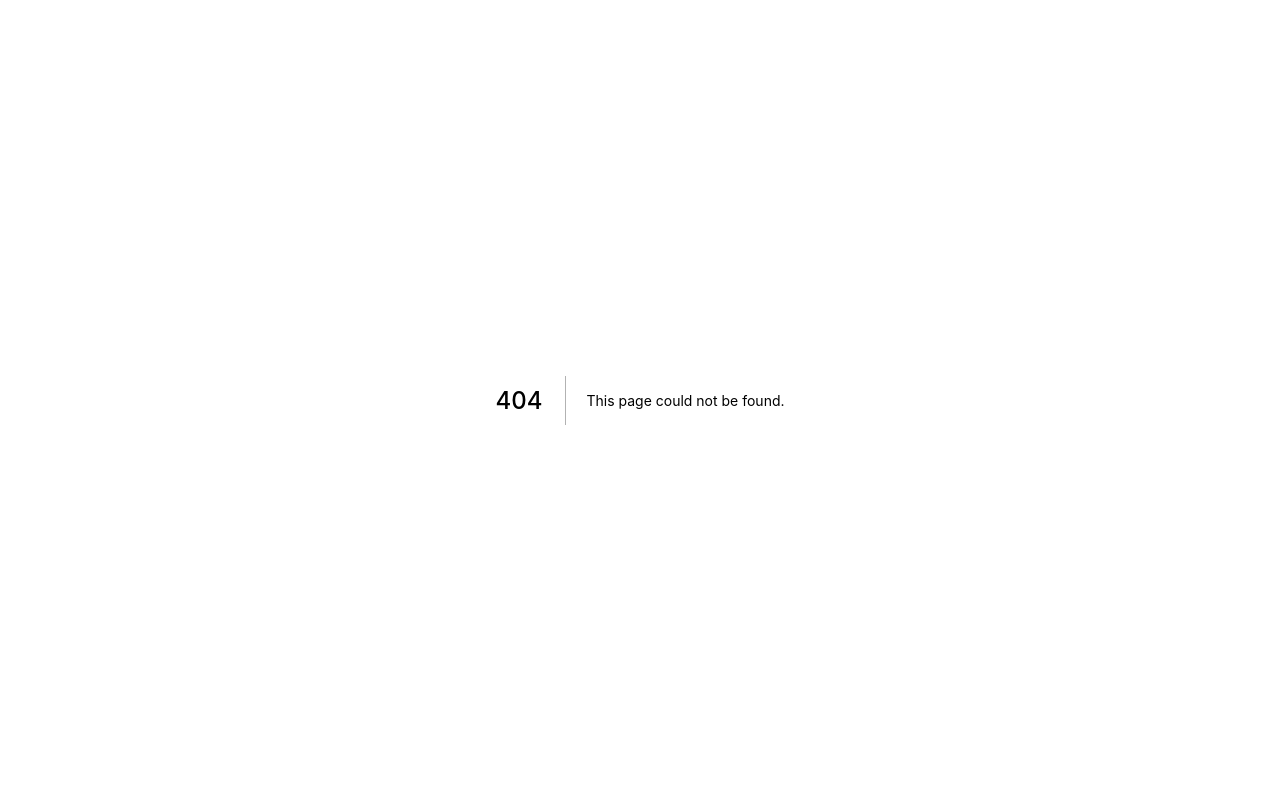
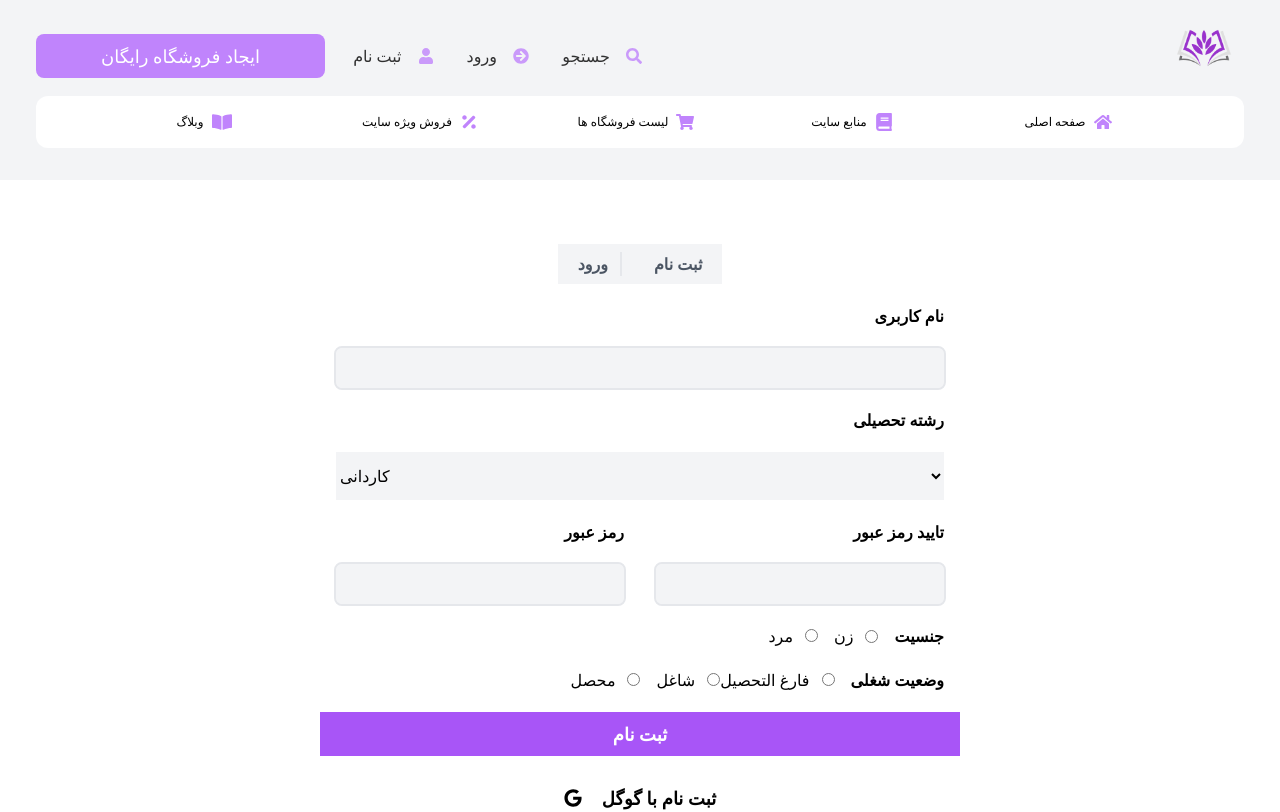
Before and after one commit to mohammadraufzahed/learning-ui, a Next.js app: page /login in a window 1280 px wide. Before the commit this address had no page. Shown: the top 812 px of the page. Built offline with nearby package versions, Linux system fonts and the light colour scheme.

Commit message:
Added the login page

```diff
--- /dev/null
+++ b/components/LoginForm/index.jsx
@@ -0,0 +1,107 @@
+import classes from "./style/index.module.scss";
+import { FaGoogle } from "react-icons/fa";
+
+const LoginForm = () => {
+  return (
+    <div className="my-16">
+      <div className="flex flex-row gap-3 mx-auto w-max justify-center bg-gray-100 font-bold text-gray-600 px-5 py-2">
+        <span className="border-r-2 border-gray-200 pr-3 mr-5">ورود</span>
+        <span>ثبت نام</span>
+      </div>
+      <div className="md:w-1/2 mx-auto">
+        <form>
+          <div className="text-right flex flex-col px-4 mt-5">
+            <label htmlFor="username" className="font-bold text-black">
+              نام کاربری
+            </label>
+            <input
+              name="username"
+              type="text"
+              className="bg-gray-100 rounded-md mt-5 py-2 outline-2 outline-gray-200 outline-double outline-rou"
+            />
+          </div>
+          <div className="text-right flex flex-col px-4 mt-5 relative">
+            <label htmlFor="username" className="font-bold text-black">
+              رشته تحصیلی
+            </label>
+            <select className="w-full bg-gray-100 py-3 mt-5">
+              <option defaultValue>کاردانی</option>
+              <option>کارشناسی</option>
+              <option>ارشد</option>
+            </select>
+          </div>
+          <div className="grid grid-cols-2">
+            <div className="text-right flex flex-col px-4 mt-5">
+              <label htmlFor="password" className="font-bold text-black">
+                رمز عبور
+              </label>
+              <input
+                name="password"
+                type="password"
+                className="bg-gray-100 rounded-md mt-5 py-2 outline-2 outline-gray-200 outline-double outline-rou"
+              />
+            </div>
+            <div className="text-right flex flex-col px-4 mt-5">
+              <label
+                htmlFor="password_confirm"
+                className="font-bold text-black"
+              >
+                تایید رمز عبور
+              </label>
+              <input
+                name="password_confirm"
+                type="password"
+                className="bg-gray-100 rounded-md mt-5 py-2 outline-2 outline-gray-200 outline-double outline-rou"
+              />
+            </div>
+          </div>
+          <div className="text-right flex flex-row-reverse justify-start px-4 mt-5">
+            <label htmlFor="gender" className="font-bold text-black ml-4">
+              جنسیت
+            </label>
+            <div className="flex flex-row justify-end items-center">
+              <div className="mr-4">
+                <label className="mr-3">مرد</label>
+                <input name="gender" id="gender" value="male" type="radio" />
+              </div>
+              <label className="mr-3">زن</label>
+              <input name="gender" id="gender" value="female" type="radio" />
+            </div>
+          </div>
+          <div className="text-right flex flex-row-reverse justify-start px-4 mt-5">
+            <label htmlFor="work" className="font-bold text-black ml-4">
+              وضعیت شغلی
+            </label>
+            <div className="flex flex-row justify-end items-center">
+              <div className="mr-4">
+                <label className="mr-3">محصل</label>
+                <input name="work" id="work" value="study" type="radio" />
+              </div>
+              <div>
+                <label className="mr-3">شاغل</label>
+                <input name="work" id="work" value="work" type="radio" />
+              </div>
+              <div>
+                <label className="mr-3">فارغ التحصیل</label>
+                <input
+                  name="work"
+                  id="work"
+                  value="study_finish"
+                  type="radio"
+                />
+              </div>
+            </div>
+          </div>
+          <button className="w-full bg-purple-500 text-white py-2 mt-5 font-bold text-lg">
+            ثبت نام
+          </button>
+          <button className="w-full bg-white text-black py-2 mt-5 font-bold text-lg flex flex-row-reverse justify-center items-center">
+            ثبت نام با گوگل <FaGoogle className="mr-5 bg-rad" />
+          </button>
+        </form>
+      </div>
+    </div>
+  );
+};
+
+export default LoginForm;
--- a/components/Navbar/index.jsx
+++ b/components/Navbar/index.jsx
@@ -22,9 +22,11 @@ const Navbar = () => {
             <li className="flex flex-row gap-4 items-center duration-300 opacity-80 hover:opacity-100">
               ثبت نام <FaUser className="text-purple-400" />
             </li>
-            <li className="flex flex-row gap-4 items-center cursor-pointer duration-300 opacity-80 hover:opacity-100">
-              ورود <FaArrowCircleRight className="text-purple-400" />
-            </li>
+            <Link href="login" passHref>
+              <li className="flex flex-row gap-4 items-center cursor-pointer duration-300 opacity-80 hover:opacity-100">
+                ورود <FaArrowCircleRight className="text-purple-400" />
+              </li>
+            </Link>
             <li className="flex flex-row gap-4 items-center cursor-pointer duration-300 opacity-80 hover:opacity-100">
               جستجو <FaSearch className="text-purple-400" />
             </li>
--- /dev/null
+++ b/pages/login.jsx
@@ -0,0 +1,19 @@
+import Footer from "../components/Footer";
+import LoginForm from "../components/LoginForm";
+import Menu from "../components/Menu";
+import Navbar from "../components/Navbar";
+
+const LoginPage = () => {
+  return (
+    <div>
+      <div className="w-full h-max bg-gray-100 px-1 py-2 md:px-9 md:py-4 rounded-b-4xl flex flex-col justify-center items-center">
+        <Navbar />
+        <Menu />
+      </div>
+      <LoginForm />
+      <Footer />
+    </div>
+  );
+};
+
+export default LoginPage;
```
Also changed, not shown: components/LoginForm/style/index.module.scss (added).
